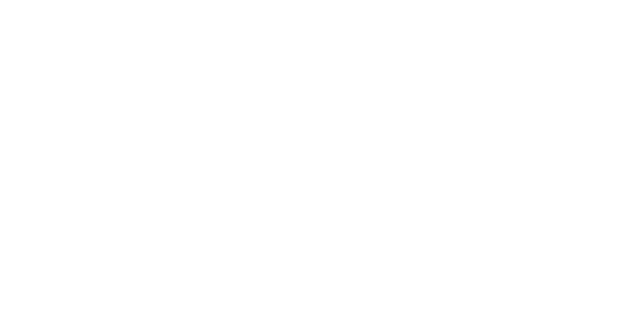
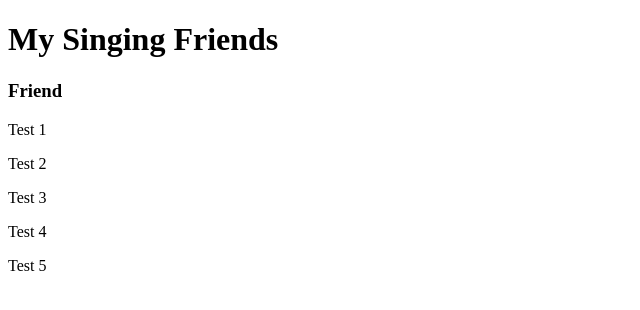
Before and after one commit to ethanjd23/99-Lines, a plain HTML site: page index.html in a window 1280 px wide. Shown: the whole page, without its empty margins (0-640 px from the left). Drawn offline with Linux system fonts and the light colour scheme.

Commit message:
Set up HTML

```diff
--- a/index.html
+++ b/index.html
@@ -3,9 +3,18 @@
 <head>
     <meta charset="UTF-8">
     <meta name="viewport" content="width=device-width, initial-scale=1.0">
-    <title>99 Lines of Code</title>
+    <title>99 Lines of Code in the File</title>
 </head>
 <body>
+    <h1>My Singing Friends</h1>
+    <div class="friends">
+        <h3>Friend</h3>
+        <p>Test 1</p>
+        <p>Test 2</p>
+        <p>Test 3</p>
+        <p>Test 4</p>
+        <p>Test 5</p>
+    </div>
     <script src="app.js"></script>
 </body>
 </html>
```
Also changed, not shown: styles.css (added).
